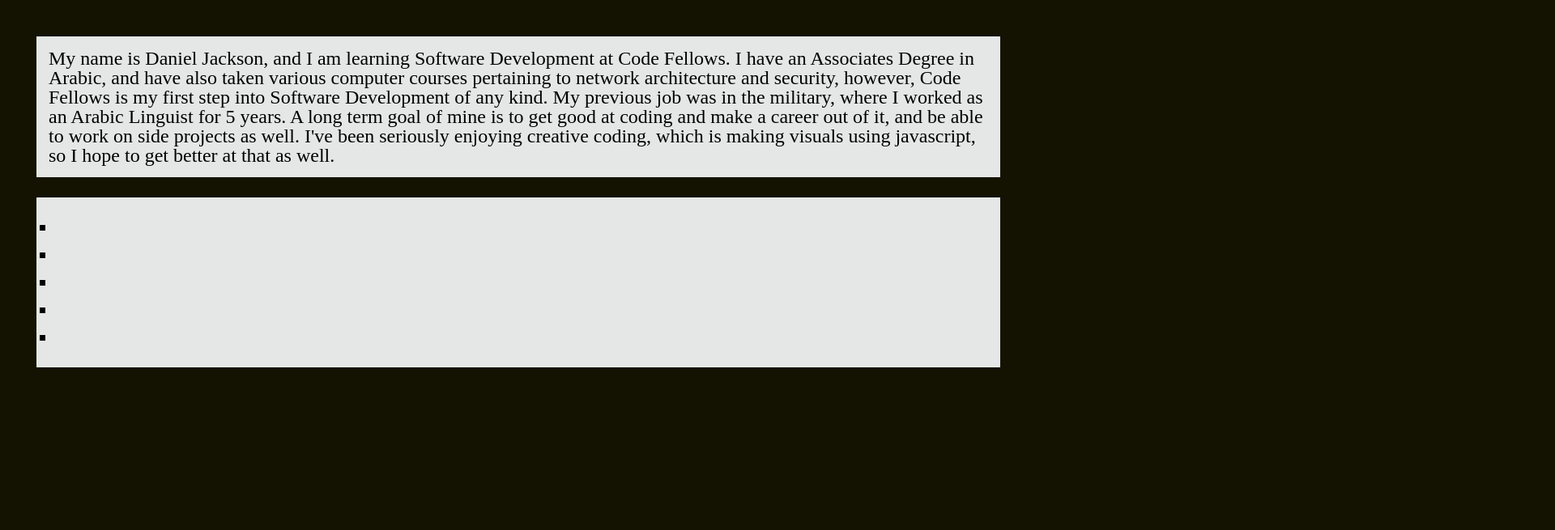
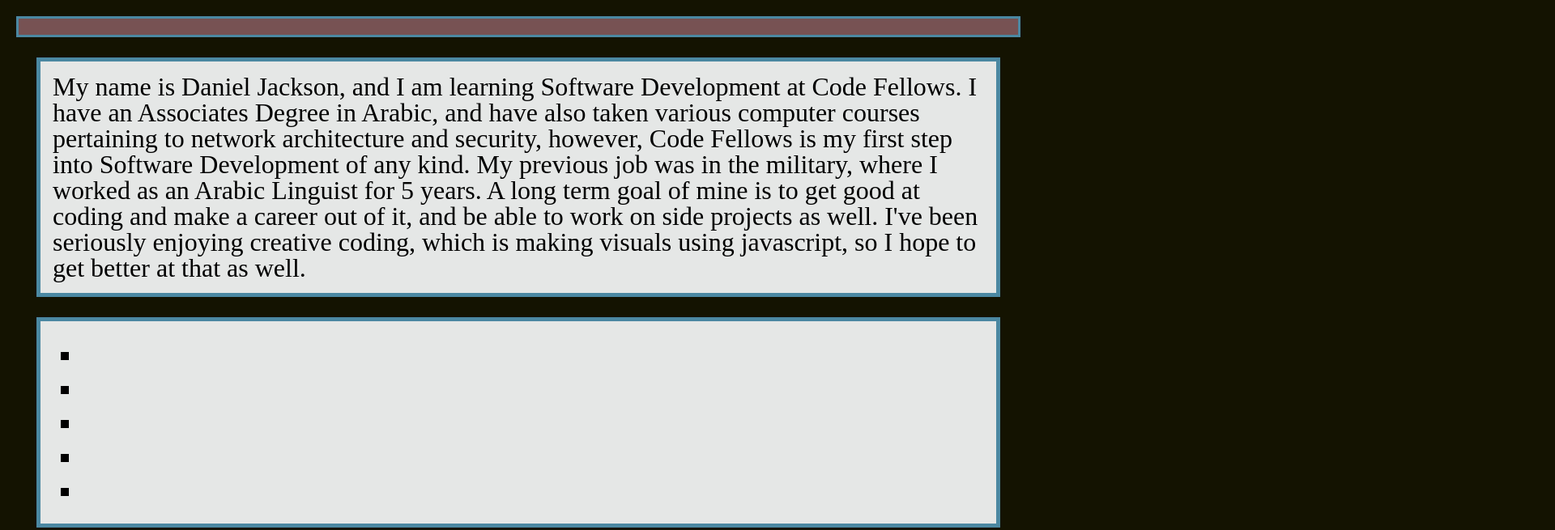
Before and after one commit to Code-Fellows-SpencerTower/lab02, a plain HTML site: page index.html in a window 1280 px wide. Shown: the top 655 px of the page at 81% size, 1920 px wide, since content can reach past the window. Drawn offline with Linux system fonts and the light colour scheme.

Commit message:
adds more styling with css, as well as a picture.

```diff
--- a/css/style.css
+++ b/css/style.css
@@ -4,24 +4,50 @@ html {
     color:aliceblue;
     font-size: x-large;
 }
+h1 {
+    text-align: center;
+    font-size: 200%;
+    background-color: #775253;
+    padding: 10px;
+    border: 3px solid;
+    border-color: #4B88A2;
+}
 #bio {
     margin:  25px;
     padding: 15px;
+    border: 5px solid;
+    border-color: #4B88A2;
     color:black;
     background-color: #E5E7E6;
-    font-size: x-large;
+    font-size: xx-large;
     list-style-type: square
 }
 ul {
     margin:  25px;
     margin-left: 25;
     padding: 15px;
+    border: 5px solid;
+    border-color: #4B88A2;
     color:black;
     background-color: #E5E7E6;
-    font-size: x-large;
+    font-size: xx-large;
     list-style-type: square;
+    list-style-position: inside;
 }
 li {
     margin: 10px;
 
 }
+p {
+    margin:  25px;
+    padding: 15px;
+    border: 5px solid;
+    border-color: #4B88A2;
+    color:black;
+    background-color: #E5E7E6;
+    font-size: xx-large;
+    list-style-type: square
+}
+img {
+    scale: .5;
+}
--- a/index.html
+++ b/index.html
@@ -10,6 +10,7 @@
 </head>
 <body>
     <header>
+        <h1></h1>
     </header>
     <main>
         <p id = "bio">My name is Daniel Jackson, and I am learning Software Development at Code Fellows. I have an Associates Degree in Arabic, and have also taken various computer courses pertaining to network architecture and security, however, Code Fellows is my first step into Software Development of any kind. My previous job was in the military, where I worked as an Arabic Linguist for 5 years. A long term goal of mine is to get good at coding and make a career out of it, and be able to work on side projects as well. I've been seriously enjoying creative coding, which is making visuals using javascript, so I hope to get better at that as well.</p>
@@ -22,10 +23,13 @@
         </ul>
     </main>
     <footer>
-
+        <p>Here is a bit of his creative coding, because he's pretentious<br />
+        <img src ="background.png"/>
+        </p>
     </footer>
     <script src = 'js/app.js'></script>
     <script>
+        // userName();
         // colorAnswer();
         // dogAnswer();
         // catAnswer();
--- a/js/app.js
+++ b/js/app.js
@@ -21,24 +21,26 @@ let username;
 
 function userName() {
     username = prompt("What is your name?");
-    console.log(username + "! Welcome to the site!");
+    // console.log(username + "! Welcome to the site!");
 
     alert("Hello " + username + ", welcome to my site.");
+
+    document.querySelector("h1").textContent = `Nice to meet you ${username}, hope you get to know me a bit better!`
 }
 
 
 function colorAnswer() {
     let userAnswer = prompt("Is Daniel's favorite color blue?","please type either 'yes' or 'no'")
     let answerColor = userAnswer.toLowerCase();
-    document.querySelector("#color").textContent = "nice, his favorite color IS blue!";
+    document.querySelector("#color").textContent = `His favorite color is actually blue!`;
 
     if(answerColor === "yes") {
         alert("nice.");
-        console.log("nice, his favorite color IS blue!");
+        // console.log("nice, his favorite color IS blue!");
     }
     else {
         alert("you tried..");
-        console.log("feels bad, you'll get the next one.");
+        // console.log("feels bad, you'll get the next one.");
     }
 }
 
@@ -46,15 +48,15 @@ function colorAnswer() {
 function dogAnswer() {
     let userAnswer = prompt("Is Daniel's dog named Bleu?","please type either 'yes' or 'no'");
     let answerDog = userAnswer.toLowerCase();
-    document.querySelector("#dog").textContent = "good stuff, his dog's name is Clark.";
+    document.querySelector("#dog").textContent = "His dog's name is Clark.";
 
     if(answerDog === "no") {
         alert("good stuff, his dog's name is Clark.");
-        console.log("good stuff, his dog's name is Clark");
+        // console.log("good stuff, his dog's name is Clark");
     }
     else {
         alert("you tried..");
-        console.log("feels bad, you'll get the next one.");
+        // console.log("feels bad, you'll get the next one.");
     }
 }
 
@@ -63,15 +65,15 @@ function dogAnswer() {
 function catAnswer() {
     let userAnswer = prompt("Is Daniel's cat named Archie?","please type either 'yes' or 'no'");
     let answerCat = userAnswer.toLowerCase();
-    document.querySelector("#cat").textContent = "good stuff, his cat's name is Archie.";
+    document.querySelector("#cat").textContent = "His cat's name is Archie.";
 
     if(answerCat === "yes") {
         alert("good stuff, his cat's name is Archie.");
-        console.log("good stuff, his cat's name is Archie");
+        // console.log("good stuff, his cat's name is Archie");
     }
     else {
         alert("you tried..");
-        console.log("feels bad, you'll get the next one.");
+        // console.log("feels bad, you'll get the next one.");
     }
 }
 
@@ -79,15 +81,15 @@ function catAnswer() {
 function carAnswer() {
     let userAnswer = prompt("Is Daniel's car a Tacoma?","please type either 'yes' or 'no'");
     let answerCar = userAnswer.toLowerCase();
-    document.querySelector("#car").textContent = "good stuff, his car is a Tacoma, and he will not shut up about it!";
+    document.querySelector("#car").textContent = "He drives a Tacoma, and he will not shut up about it!";
 
     if(answerCar === "yes") {
         alert("good stuff, his car is a Tacoma, and he will not shut up about it!");
-        console.log("good stuff, his car is a Tacoma, and he will not shut up about it!");
+        // console.log("good stuff, his car is a Tacoma, and he will not shut up about it!");
     }
     else {
         alert("you tried..");
-        console.log("feels bad, you'll get the next one.");
+        // console.log("feels bad, you'll get the next one.");
     }
 }
 
@@ -95,14 +97,14 @@ function carAnswer() {
 function foodAnswer() {
     let userAnswer = prompt("Is Daniel's favorite food pizza?","please type either 'yes' or 'no'");
     let answerFood = userAnswer.toLowerCase();
-    document.querySelector("#food").textContent = `good stuff, his favorite food is actually burritos, yes plural. Thank you for playing ${username} !`;
+    document.querySelector("#food").textContent = `His favorite food is actually burritos, yes plural. Thank you for playing ${username}!`;
 
     if(answerFood === "no") {
-        alert("good stuff, his favorite food is actually burritos, yes plural. Thank you for playing " + username + "!");
-        console.log("good stuff, his favorite food is actually burritos, yes plural. Thank you for playing " + username + "!");
+        alert("Very nice, his favorite food is actually burritos, yes plural. Thank you for playing " + username + "!");
+        // console.log("good stuff, his favorite food is actually burritos, yes plural. Thank you for playing " + username + "!");
     }
     else {
         alert("you tried.. but have a good day " + username + "!");
-        console.log("feels bad, but have a good day " + username + "!");
+        // console.log("feels bad, but have a good day " + username + "!");
     }
 }
```
Also changed, not shown: background.png (added).
